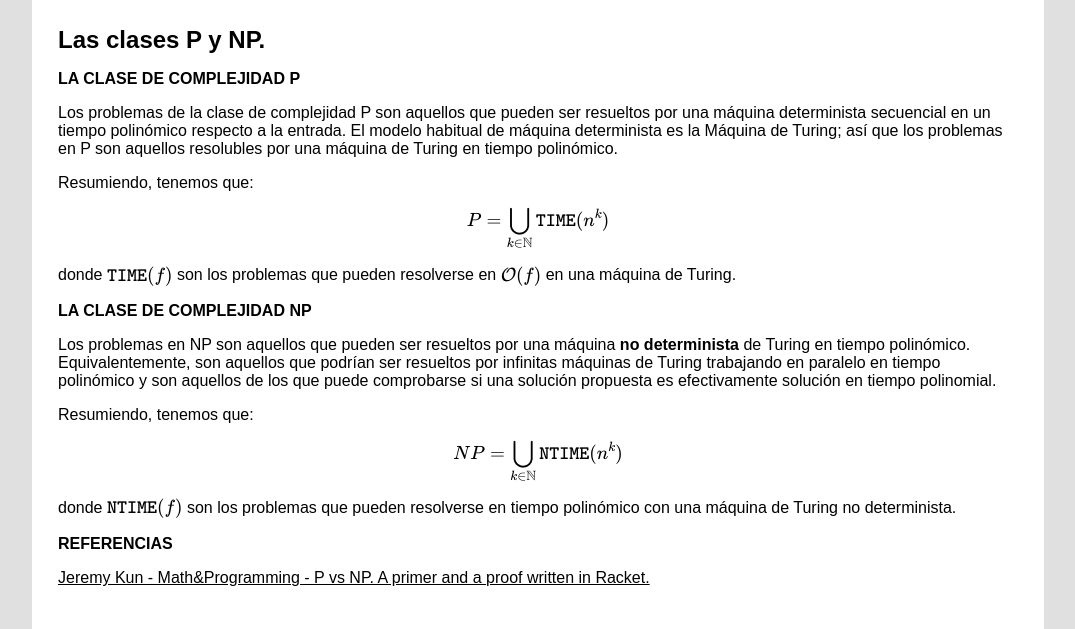
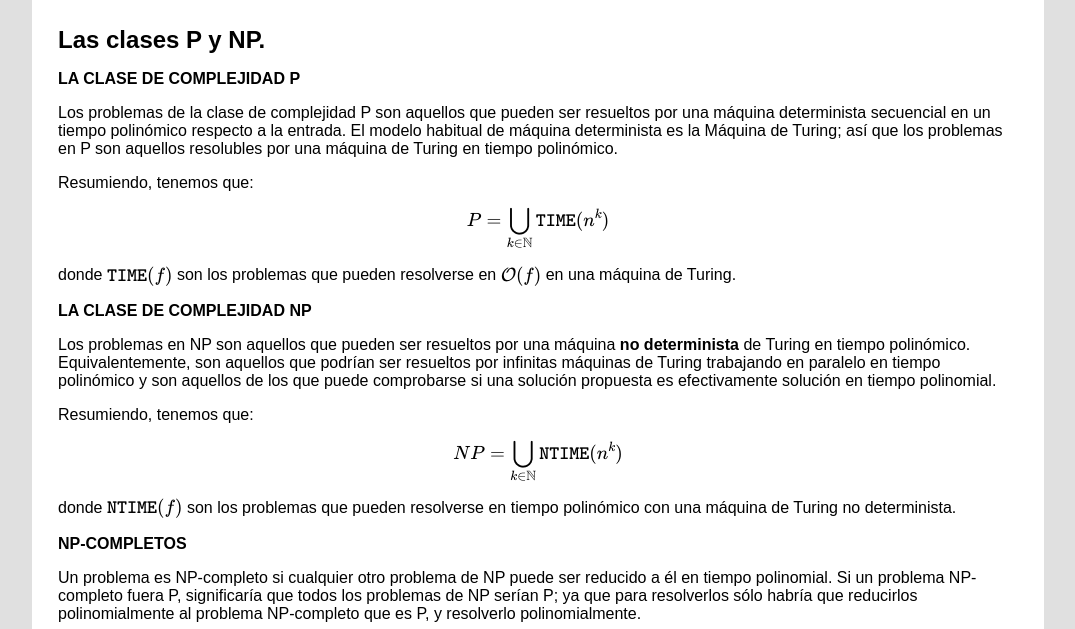
Before and after one commit to libreim/blog, a Jekyll site: the page built from _posts/2014-4-12-PyNP.md, in a window 1280 px wide, cut to the strip 100-729 px from the top of the page. Shown: the whole strip, without its empty margins (102-1177 px from the left). Built offline with Jekyll 4.4.1, drawn with Linux system fonts in a browser that asks for light colours; formulas are drawn with MathJax 3; some of the changed text lies outside the part shown.

Commit message:
Problemas NP-Completos

```diff
--- a/_posts/2014-4-12-PyNP.md
+++ b/_posts/2014-4-12-PyNP.md
@@ -27,8 +27,21 @@ Resumiendo, tenemos que:
 
 donde `$\mathtt{NTIME}(f)$` son los problemas que pueden resolverse en tiempo polinómico con una máquina de Turing no determinista.
 
+
+### NP-completos
+Un problema es NP-completo si cualquier otro problema de NP puede ser reducido a él en tiempo polinomial. Si un problema NP-completo fuera P, significaría que todos los problemas de NP serían P; ya que para resolverlos sólo habría que reducirlos polinomialmente al problema NP-completo que es P, y resolverlo polinomialmente.
+
+
+#### Travelling Salesman Problem
+El TSP (Travelling Salesman Problem) es un ejemplo de problema NP-completo en su versión como problema de decisión.
+
+### ¿Es P = NP?
+Obviamente todo problema en P está en NP. Si puede ser resuelto en tiempo polinomial por una máquina de Turing, con más motivo podrá ser resuelto por una no determinista en ese tiempo.
+La cuestión de si un problema NP-completo puede ser resuelto en tiempo polinomial está abierta.
+
 ### Referencias
 [Jeremy Kun - Math&Programming - P vs NP. A primer and a proof written in Racket. ](http://jeremykun.com/2012/02/23/p-vs-np-a-primer-and-a-proof-written-in-racket/)
 
+
 [//]: # Falta dar un ejemplo de problema que no esté en NP.
 [//]: # Falta explicar un ejemplo de problema no en P pero sí en NP-Completo. (TSP es una opción)
```
